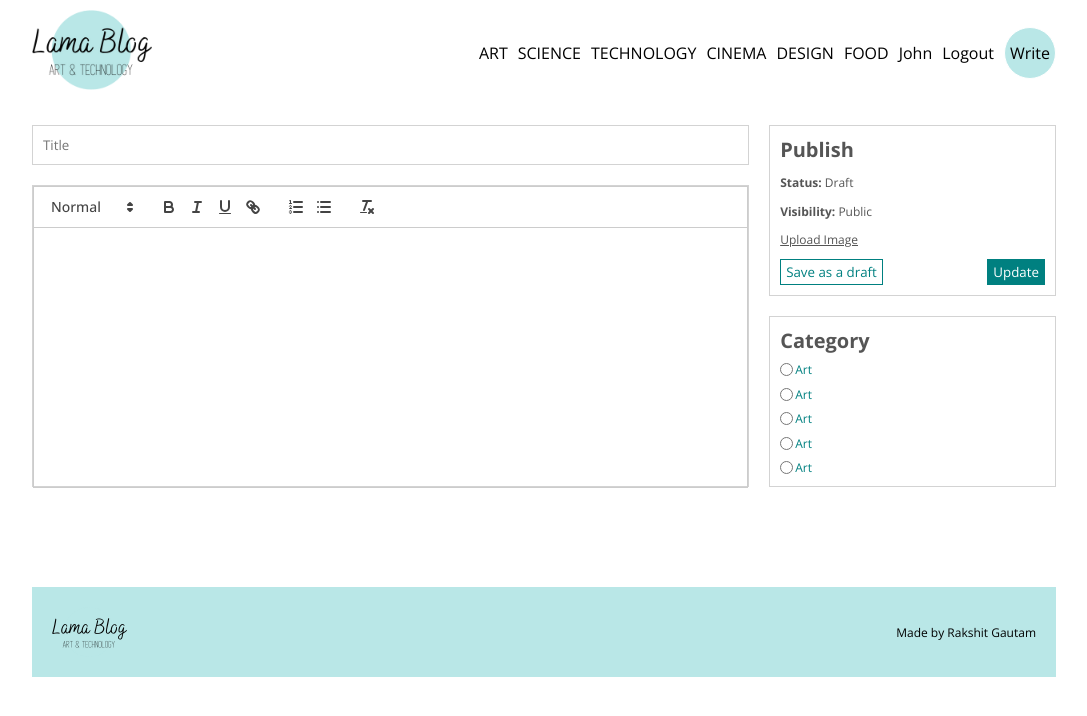
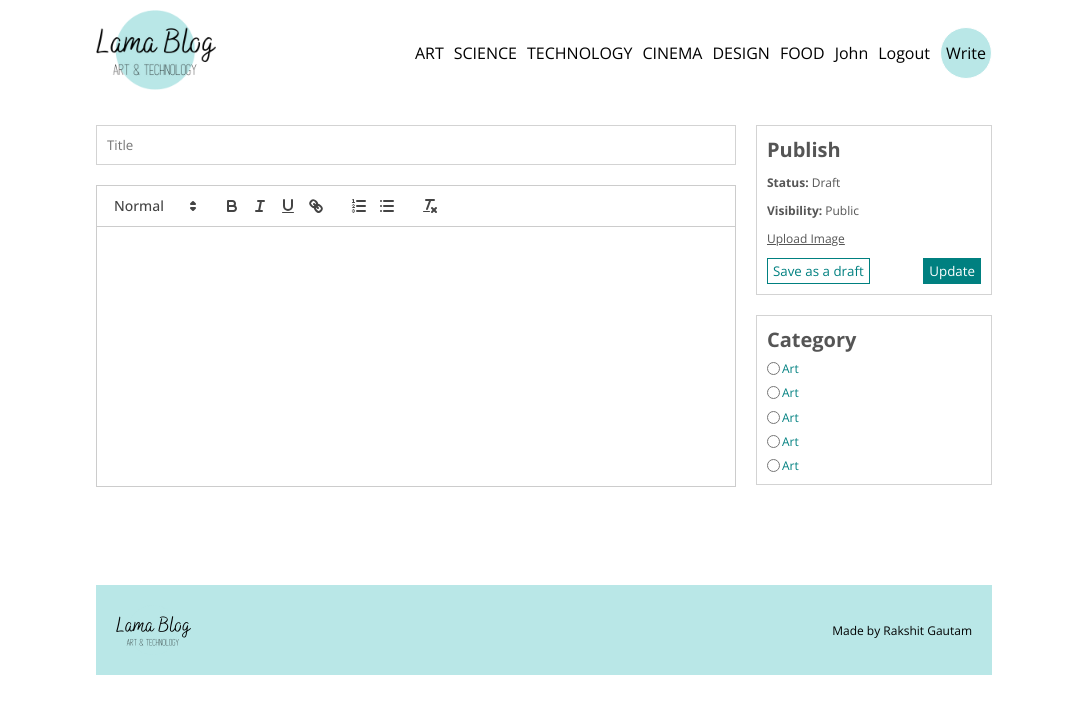
Before and after one commit to rgrakshit28/blog, a React (Create React App) app: page /write in a window 1280 px wide. Shown: the top 716 px of the page, without its empty margins (96-1183 px from the left). Built offline with nearby package versions, Linux system fonts and the light colour scheme.

Commit message:
UI Final Design Changes

```diff
--- a/package.json
+++ b/package.json
@@ -10,6 +10,7 @@
     "match-sorter": "^6.3.1",
     "react": "^18.0.0",
     "react-dom": "^18.0.0",
+    "react-quill": "^2.0.0",
     "react-router-dom": "^6.10.0",
     "react-scripts": "5.0.1",
     "sass": "^1.62.0",
--- a/src/style.scss
+++ b/src/style.scss
@@ -3,9 +3,8 @@ $lightGreen: #b9e7e7;
 .app {
   display: flex;
   justify-content: center;
-
   .container {
-    width: 1024px;
+    width: 70vw;
 
     .link {
       text-decoration: none;
@@ -320,10 +319,11 @@ $lightGreen: #b9e7e7;
 
         .editorContainer {
           height: 300px;
-          border: 1px solid lightgray;
+          border: 1px lightgray;
 
           .editor {
             height: 260px;
+            width: 50vw;
             border: none;
           }
         }
```
Also changed, not shown: 1 other file (tests, documents, lock files or other folders).
